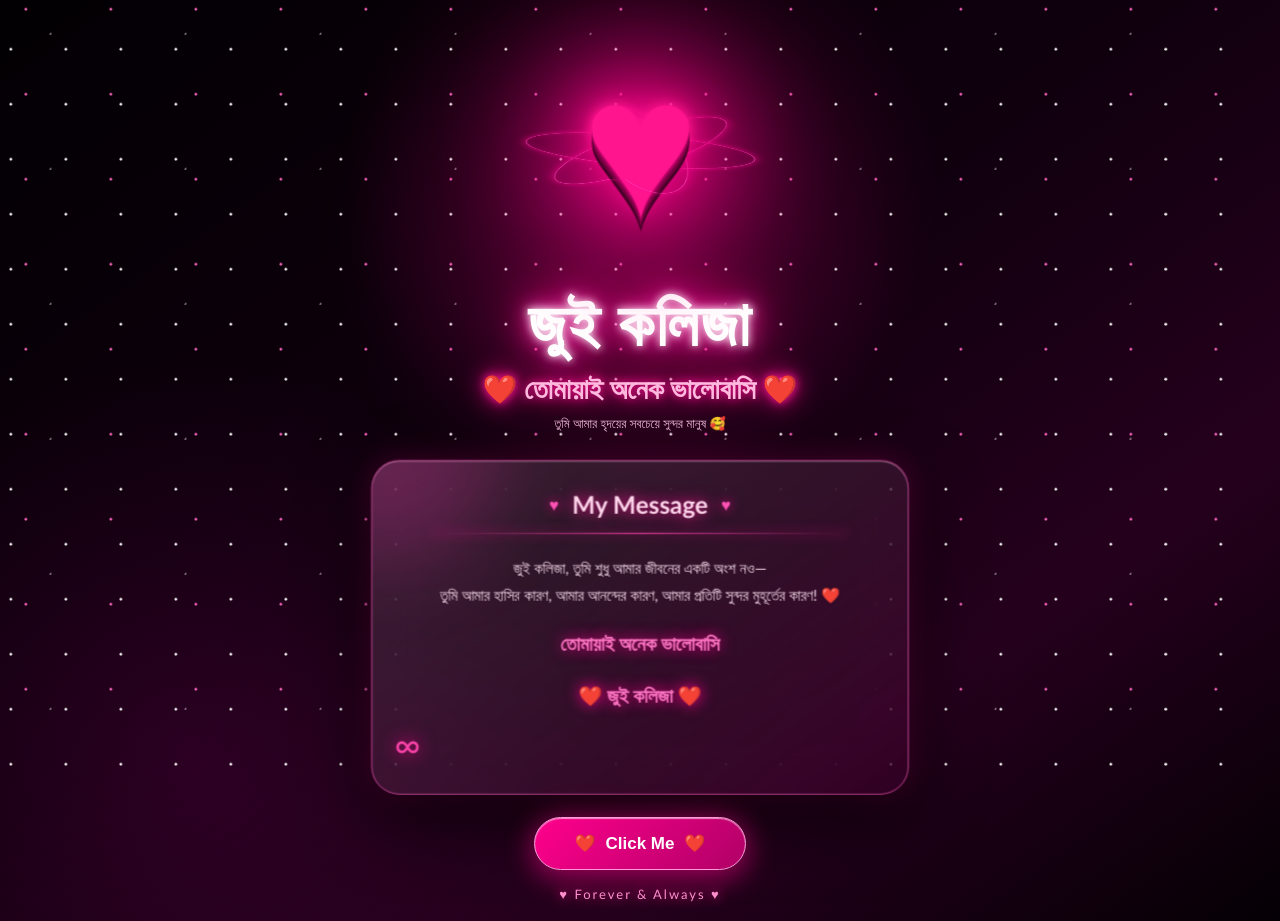
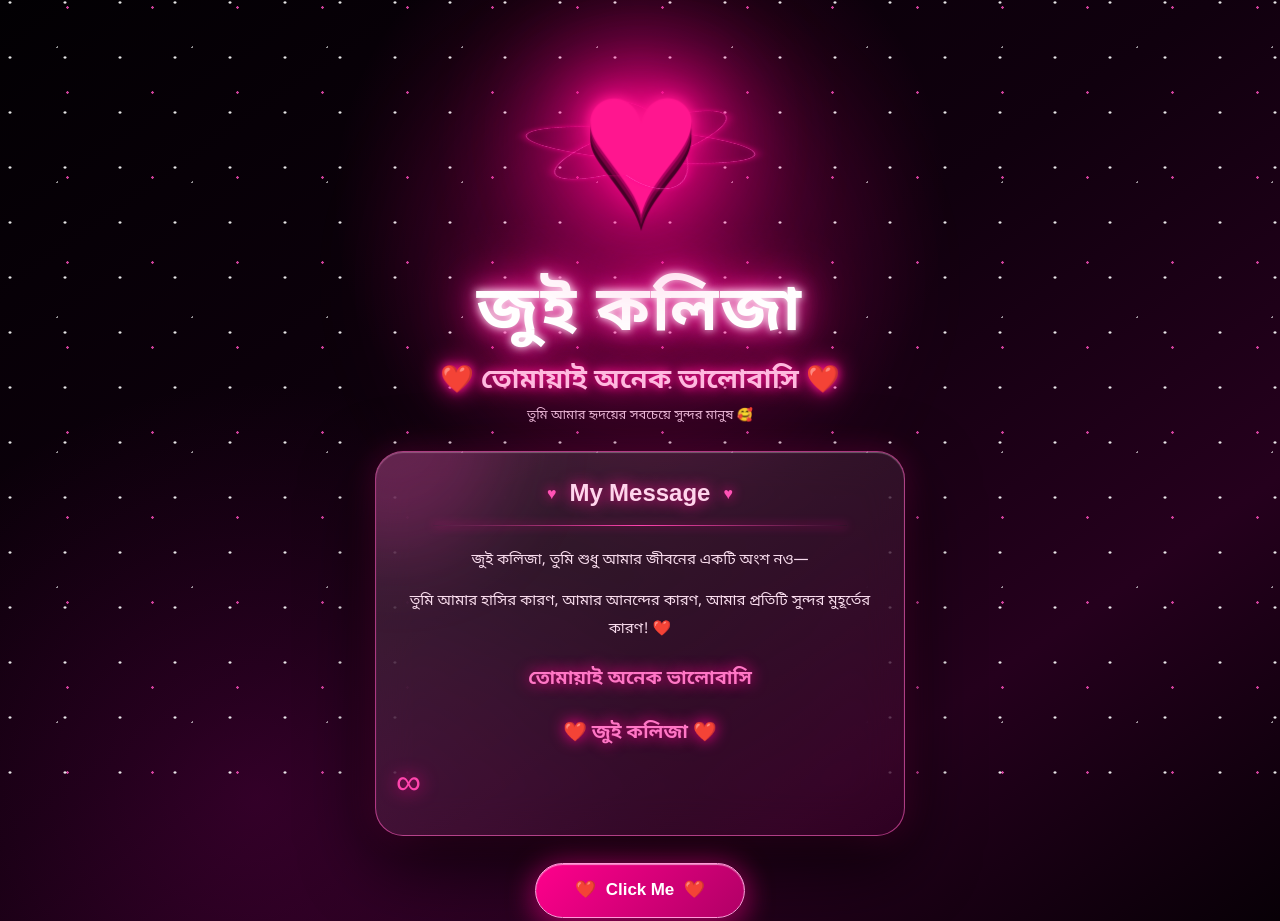
Before and after one commit to naimmaya/Jui-kolija-420, a plain HTML site: page index.html in a window 1280 px wide. Shown: the top 921 px of the page. Drawn offline with Linux system fonts and the light colour scheme.

Commit message:
Update style.css

```diff
--- a/style.css
+++ b/style.css
@@ -8,10 +8,10 @@
   --pink:#ff1593;
   --pink2:#ff58bb;
   --soft:#ffd2ed;
-  --dark:#050006;
 }
 
-html,body{
+html,
+body{
   width:100%;
   min-height:100%;
 }
@@ -19,76 +19,134 @@ html,body{
 body{
   min-height:100vh;
   overflow-x:hidden;
+
   color:white;
-  font-family:"Trebuchet MS",Arial,sans-serif;
+
+  font-family:
+    "Noto Sans Bengali",
+    Arial,
+    sans-serif;
 
   background:
-    radial-gradient(circle at 50% 20%,rgba(255,0,145,.22),transparent 30%),
-    radial-gradient(circle at 15% 80%,rgba(160,0,120,.18),transparent 30%),
-    linear-gradient(145deg,#020003,#10000e 45%,#25001d,#030003);
+    radial-gradient(
+      circle at 50% 20%,
+      rgba(255,0,145,.25),
+      transparent 30%
+    ),
+    radial-gradient(
+      circle at 20% 80%,
+      rgba(170,0,130,.20),
+      transparent 32%
+    ),
+    linear-gradient(
+      145deg,
+      #020003,
+      #10000e 45%,
+      #25001d,
+      #030003
+    );
 }
 
+
 /* =========================
-   BACKGROUND
+   STAR BACKGROUND
 ========================= */
 
 .space{
   position:fixed;
   inset:0;
+
   z-index:0;
+
   pointer-events:none;
 
   background-image:
-    radial-gradient(circle,#fff 1px,transparent 1.5px),
-    radial-gradient(circle,#ff67c1 1px,transparent 1.5px),
-    radial-gradient(circle,rgba(255,255,255,.55) 1px,transparent 1px);
+    radial-gradient(
+      circle,
+      rgba(255,255,255,.9) 1px,
+      transparent 1.5px
+    ),
+    radial-gradient(
+      circle,
+      rgba(255,80,190,.8) 1px,
+      transparent 1.5px
+    ),
+    radial-gradient(
+      circle,
+      rgba(255,255,255,.55) 1px,
+      transparent 1px
+    );
 
-  background-size:55px 55px,85px 85px,135px 135px;
+  background-size:
+    55px 55px,
+    85px 85px,
+    135px 135px;
 
-  animation:spaceMove 18s linear infinite;
+  animation:
+    spaceMove 20s linear infinite;
 }
 
 .space::before{
   content:"";
+
   position:absolute;
   inset:0;
 
   background:
-    radial-gradient(circle at 50% 35%,
-    rgba(255,0,145,.18),
-    transparent 34%);
+    radial-gradient(
+      circle at 50% 35%,
+      rgba(255,0,145,.20),
+      transparent 35%
+    );
 
-  filter:blur(30px);
+  filter:blur(35px);
 }
 
 @keyframes spaceMove{
+
   from{
-    transform:translate(0,0);
+    background-position:
+      0 0,
+      0 0,
+      0 0;
   }
+
   to{
-    transform:translate(-60px,-120px);
+    background-position:
+      -70px -100px,
+      100px -140px,
+      -40px -80px;
   }
 }
 
+
 /* =========================
-   SCENE
+   MAIN
 ========================= */
 
 .scene{
   position:relative;
+
   z-index:5;
 
   width:100%;
+
   min-height:100vh;
 
-  padding:35px 16px 45px;
+  padding:
+    28px
+    15px
+    45px;
 
   display:flex;
+
   flex-direction:column;
+
   align-items:center;
 
   perspective:1400px;
 }
+
 
 /* =========================
    HERO
@@ -96,48 +154,62 @@ body{
 
 .hero{
   width:100%;
+
   text-align:center;
 
-  animation:heroIn 1.2s ease both;
+  animation:
+    heroIn 1.2s ease both;
 }
 
 @keyframes heroIn{
+
   from{
     opacity:0;
     transform:translateY(35px);
   }
+
   to{
     opacity:1;
     transform:translateY(0);
   }
 }
 
+
 /* =========================
    3D HEART
 ========================= */
 
 .heart-3d{
+
   position:relative;
 
   width:245px;
   height:245px;
 
-  margin:0 auto 5px;
+  margin:
+    0 auto
+    0;
 
   display:flex;
+
   align-items:center;
   justify-content:center;
 
   transform-style:preserve-3d;
 
-  animation:floatHeart 4s ease-in-out infinite;
+  transition:
+    transform .15s ease;
+
+  animation:
+    floatingHeart 4s ease-in-out infinite;
 }
 
 .heart-glow{
+
   position:absolute;
 
-  width:190px;
-  height:190px;
+  width:185px;
+  height:185px;
 
   border-radius:50%;
 
@@ -145,138 +217,200 @@ body{
 
   filter:blur(55px);
 
-  opacity:.65;
+  opacity:.6;
 
-  animation:glow 2s ease-in-out infinite alternate;
+  animation:
+    glowPulse 2s ease-in-out infinite alternate;
 }
 
+
 .heart-shape{
+
   position:relative;
+
   z-index:4;
 
   font-family:Arial,sans-serif;
 
-  font-size:190px;
+  font-size:185px;
+
   line-height:.8;
 
   color:#ff168f;
 
-  transform:translateZ(70px);
+  transform:
+    translateZ(70px);
 
   text-shadow:
+
     0 4px 0 #b00062,
     0 9px 0 #780042,
     0 14px 0 #450027,
+
     0 0 10px #ff168f,
     0 0 25px #ff168f,
     0 0 55px #ff008c,
     0 0 100px rgba(255,0,140,.8);
 
-  animation:beat 1.15s infinite;
+  animation:
+    heartBeat 1.2s infinite;
 }
 
-@keyframes beat{
+
+@keyframes heartBeat{
+
   0%,100%{
-    transform:translateZ(70px) scale(1);
+    transform:
+      translateZ(70px)
+      scale(1);
   }
+
   15%{
-    transform:translateZ(70px) scale(1.12);
+    transform:
+      translateZ(70px)
+      scale(1.12);
   }
+
   30%{
-    transform:translateZ(70px) scale(1);
+    transform:
+      translateZ(70px)
+      scale(1);
   }
+
   45%{
-    transform:translateZ(70px) scale(1.07);
+    transform:
+      translateZ(70px)
+      scale(1.07);
   }
 }
 
-@keyframes floatHeart{
+
+@keyframes floatingHeart{
+
   0%,100%{
-    transform:translateY(0) rotateX(0);
+    transform:
+      translateY(0)
+      rotateX(0);
   }
+
   50%{
-    transform:translateY(-15px) rotateX(6deg);
+    transform:
+      translateY(-12px)
+      rotateX(5deg);
   }
 }
 
-@keyframes glow{
+
+@keyframes glowPulse{
+
   from{
     transform:scale(.8);
     opacity:.35;
   }
+
   to{
     transform:scale(1.25);
     opacity:.85;
   }
 }
 
+
 /* =========================
-   ORBIT RINGS
+   ORBIT
 ========================= */
 
 .heart-ring{
+
   position:absolute;
 
   width:235px;
   height:82px;
 
-  border:1px solid rgba(255,80,190,.75);
+  border:
+    1px solid
+    rgba(255,80,190,.75);
+
   border-radius:50%;
 
   box-shadow:
-    0 0 12px rgba(255,0,145,.7),
-    inset 0 0 12px rgba(255,0,145,.25);
 
-  transform-style:preserve-3d;
+    0 0 12px
+    rgba(255,0,145,.7),
+
+    inset 0 0 12px
+    rgba(255,0,145,.25);
 }
 
 .ring-1{
   transform:rotateX(65deg);
-  animation:ring1 7s linear infinite;
+
+  animation:
+    orbit1 7s linear infinite;
 }
 
 .ring-2{
-  transform:rotateX(65deg) rotateZ(60deg);
-  animation:ring2 9s linear infinite reverse;
+  transform:
+    rotateX(65deg)
+    rotateZ(60deg);
+
+  animation:
+    orbit2 9s linear infinite reverse;
 }
 
 .ring-3{
-  transform:rotateX(65deg) rotateZ(-55deg);
-  animation:ring3 11s linear infinite;
+  transform:
+    rotateX(65deg)
+    rotateZ(-55deg);
+
+  animation:
+    orbit3 11s linear infinite;
 }
 
-@keyframes ring1{
+@keyframes orbit1{
+
   to{
-    transform:rotateX(65deg) rotateZ(360deg);
+    transform:
+      rotateX(65deg)
+      rotateZ(360deg);
   }
 }
 
-@keyframes ring2{
+@keyframes orbit2{
+
   to{
-    transform:rotateX(65deg) rotateZ(360deg);
+    transform:
+      rotateX(65deg)
+      rotateZ(360deg);
   }
 }
 
-@keyframes ring3{
+@keyframes orbit3{
+
   to{
-    transform:rotateX(65deg) rotateZ(360deg);
+    transform:
+      rotateX(65deg)
+      rotateZ(360deg);
   }
 }
 
+
 /* =========================
-   TITLES
+   TITLE
 ========================= */
 
 h1{
-  margin-top:5px;
 
-  font-size:clamp(38px,10vw,62px);
+  margin-top:0;
+
+  font-size:
+    clamp(38px,10vw,62px);
 
   color:white;
 
   letter-spacing:2px;
 
   text-shadow:
+
     0 0 8px white,
     0 0 20px #ff4db8,
     0 0 40px #ff008c,
@@ -284,19 +418,24 @@ h1{
 }
 
 .love-title{
-  margin-top:10px;
 
-  font-size:clamp(18px,5vw,28px);
-  font-weight:bold;
+  margin-top:8px;
+
+  font-size:
+    clamp(18px,5vw,27px);
+
+  font-weight:700;
 
   color:#ffb9df;
 
   text-shadow:
+
     0 0 10px #ff1593,
     0 0 25px #ff008c;
 }
 
 .small-text{
+
   margin-top:8px;
 
   color:#efb9da;
@@ -304,22 +443,30 @@ h1{
   font-size:13px;
 }
 
+
 /* =========================
    MESSAGE CARD
 ========================= */
 
 .message-card{
+
   position:relative;
+
+  z-index:6;
 
   width:min(94%,530px);
 
-  margin-top:28px;
+  margin-top:27px;
 
-  padding:28px 22px;
+  padding:
+    27px
+    20px;
 
   border-radius:28px;
 
-  border:1px solid rgba(255,90,190,.6);
+  border:
+    1px solid
+    rgba(255,90,190,.6);
 
   background:
     linear-gradient(
@@ -331,16 +478,22 @@ h1{
   backdrop-filter:blur(20px);
 
   box-shadow:
-    0 25px 70px rgba(0,0,0,.7),
-    0 0 30px rgba(255,0,145,.25),
-    inset 0 1px 1px rgba(255,255,255,.3);
 
-  transform:translateZ(20px);
+    0 25px 70px
+    rgba(0,0,0,.7),
+
+    0 0 30px
+    rgba(255,0,145,.25),
+
+    inset 0 1px 1px
+    rgba(255,255,255,.3);
 
   overflow:hidden;
 }
 
+
 .message-card::before{
+
   content:"";
 
   position:absolute;
@@ -353,55 +506,30 @@ h1{
 
   border-radius:50%;
 
-  background:rgba(255,50,180,.25);
+  background:
+    rgba(255,50,180,.25);
 
   filter:blur(40px);
 }
 
-.message-card::after{
-  content:"";
-
-  position:absolute;
-
-  top:0;
-  left:-120%;
-
-  width:70%;
-  height:100%;
-
-  background:linear-gradient(
-    90deg,
-    transparent,
-    rgba(255,255,255,.15),
-    transparent
-  );
-
-  transform:skewX(-25deg);
-
-  animation:shine 4.5s infinite;
-}
-
-@keyframes shine{
-  0%,55%{
-    left:-120%;
-  }
-  75%,100%{
-    left:150%;
-  }
-}
 
 .card-top{
+
   position:relative;
+
   z-index:2;
 
   display:flex;
+
   align-items:center;
+
   justify-content:center;
 
   gap:13px;
 }
 
 .card-top span{
+
   color:#ff52b5;
 
   text-shadow:
@@ -409,6 +537,7 @@ h1{
 }
 
 .card-top h2{
+
   color:#ffd5ec;
 
   font-size:24px;
@@ -417,24 +546,33 @@ h1{
     0 0 15px #ff1593;
 }
 
+
 .card-line{
+
   width:85%;
   height:1px;
 
-  margin:14px auto 20px;
+  margin:
+    14px auto
+    20px;
 
-  background:linear-gradient(
+  background:
+    linear-gradient(
       90deg,
       transparent,
       #ff42ad,
       transparent
     );
 
-  box-shadow:0 0 10px #ff008c;
+  box-shadow:
+    0 0 10px #ff008c;
 }
 
+
 .message-card p{
+
   position:relative;
+
   z-index:2;
 
   color:#f9dced;
@@ -443,23 +581,31 @@ h1{
 
   font-size:15px;
 
-  line-height:1.8;
+  line-height:1.9;
+
+  margin-top:12px;
 }
 
+
 .special{
-  margin-top:17px;
+
+  margin-top:18px!important;
 
   color:#ff76c5!important;
 
   font-size:19px!important;
-  font-weight:bold;
+
+  font-weight:700;
 
   text-shadow:
     0 0 15px #ff008c;
 }
 
+
 .infinity{
+
   position:relative;
+
   z-index:2;
 
   margin-top:10px;
@@ -472,22 +618,30 @@ h1{
     0 0 18px #ff008c;
 }
 
+
 /* =========================
    BUTTON
 ========================= */
 
 .love-button{
+
   position:relative;
+
+  z-index:20;
 
   margin-top:27px;
 
-  padding:15px 35px;
+  padding:
+    15px 34px;
 
-  border:1px solid #ff9ada;
+  border:
+    1px solid
+    #ff9ada;
 
   border-radius:60px;
 
-  background:linear-gradient(
+  background:
+    linear-gradient(
       135deg,
       #ff008c,
       #b00066
@@ -496,41 +650,63 @@ h1{
   color:white;
 
   font-size:17px;
+
   font-weight:bold;
 
+  font-family:inherit;
+
   box-shadow:
-    0 10px 30px rgba(255,0,140,.4),
-    0 0 30px rgba(255,0,140,.35),
-    inset 0 1px 1px rgba(255,255,255,.55);
+
+    0 10px 30px
+    rgba(255,0,140,.4),
+
+    0 0 30px
+    rgba(255,0,140,.35),
+
+    inset 0 1px 1px
+    rgba(255,255,255,.55);
 
   cursor:pointer;
 
   transition:.3s;
-
-  overflow:hidden;
 }
 
 .love-button:hover{
-  transform:scale(1.08) translateY(-3px);
+
+  transform:
+    scale(1.07)
+    translateY(-3px);
 
   box-shadow:
-    0 15px 40px rgba(255,0,140,.55),
-    0 0 50px rgba(255,0,140,.45);
+
+    0 15px 40px
+    rgba(255,0,140,.55),
+
+    0 0 50px
+    rgba(255,0,140,.45);
 }
 
 .love-button:active{
+
   transform:scale(.94);
 }
 
 .love-button span{
+
   margin:0 5px;
 }
+
 
 /* =========================
    FOREVER
 ========================= */
 
 .forever{
+
+  position:relative;
+
+  z-index:20;
+
   margin-top:16px;
 
   color:#ff9bd5;
@@ -543,21 +719,23 @@ h1{
     0 0 12px #ff008c;
 }
 
+
 /* =========================
    POPUP
 ========================= */
 
 .popup{
+
   position:fixed;
 
-  z-index:100;
+  z-index:10000;
 
   left:50%;
-  bottom:25px;
+  bottom:20px;
 
-  width:min(90%,390px);
+  width:min(88%,390px);
 
-  padding:25px;
+  padding:25px 20px;
 
   text-align:center;
 
@@ -566,15 +744,21 @@ h1{
   background:
     linear-gradient(
       145deg,
-      rgba(45,0,32,.96),
-      rgba(130,0,75,.96)
+      rgba(45,0,32,.97),
+      rgba(130,0,75,.97)
     );
 
-  border:1px solid #ff67bd;
+  border:
+    1px solid
+    #ff67bd;
 
   box-shadow:
-    0 20px 60px rgba(0,0,0,.7),
-    0 0 40px rgba(255,0,145,.5);
+
+    0 20px 60px
+    rgba(0,0,0,.7),
+
+    0 0 40px
+    rgba(255,0,145,.5);
 
   backdrop-filter:blur(20px);
 
@@ -586,10 +770,13 @@ h1{
 
   pointer-events:none;
 
-  transition:.55s cubic-bezier(.17,.67,.32,1.3);
+  transition:
+    .55s
+    cubic-bezier(.17,.67,.32,1.3);
 }
 
 .popup.show{
+
   transform:
     translate(-50%,0)
     scale(1);
@@ -598,15 +785,20 @@ h1{
 }
 
 .popup-heart{
+
   font-size:48px;
 
   filter:
-    drop-shadow(0 0 15px #ff008c);
+    drop-shadow(
+      0 0 15px #ff008c
+    );
 
-  animation:popupBeat 1s infinite;
+  animation:
+    popupBeat 1s infinite;
 }
 
 .popup h2{
+
   margin-top:8px;
 
   color:#ffd1eb;
@@ -616,16 +808,19 @@ h1{
 }
 
 .popup p{
+
   margin-top:7px;
 
   color:#ff9bd5;
 }
 
 @keyframes popupBeat{
+
   50%{
     transform:scale(1.2);
   }
 }
+
 
 /* =========================
    MOBILE
@@ -634,40 +829,63 @@ h1{
 @media(max-width:600px){
 
   .scene{
-    padding-top:25px;
+
+    padding:
+      22px
+      12px
+      40px;
   }
 
   .heart-3d{
-    width:225px;
-    height:225px;
+
+    width:220px;
+    height:220px;
   }
 
   .heart-shape{
-    font-size:175px;
+
+    font-size:170px;
   }
 
   .heart-ring{
-    width:215px;
+
+    width:210px;
   }
 
   h1{
+
     font-size:43px;
   }
 
   .love-title{
+
     font-size:20px;
   }
 
   .message-card{
-    margin-top:24px;
-    padding:25px 18px;
+
+    margin-top:23px;
+
+    padding:
+      25px
+      17px;
   }
 
   .message-card p{
+
     font-size:14px;
   }
 
+  .special{
+
+    font-size:18px!important;
+  }
+
   .love-button{
-    padding:14px 30px;
+
+    padding:
+      14px
+      30px;
   }
+
 }
```
Lines whose indentation alone changed are shown as unchanged.
